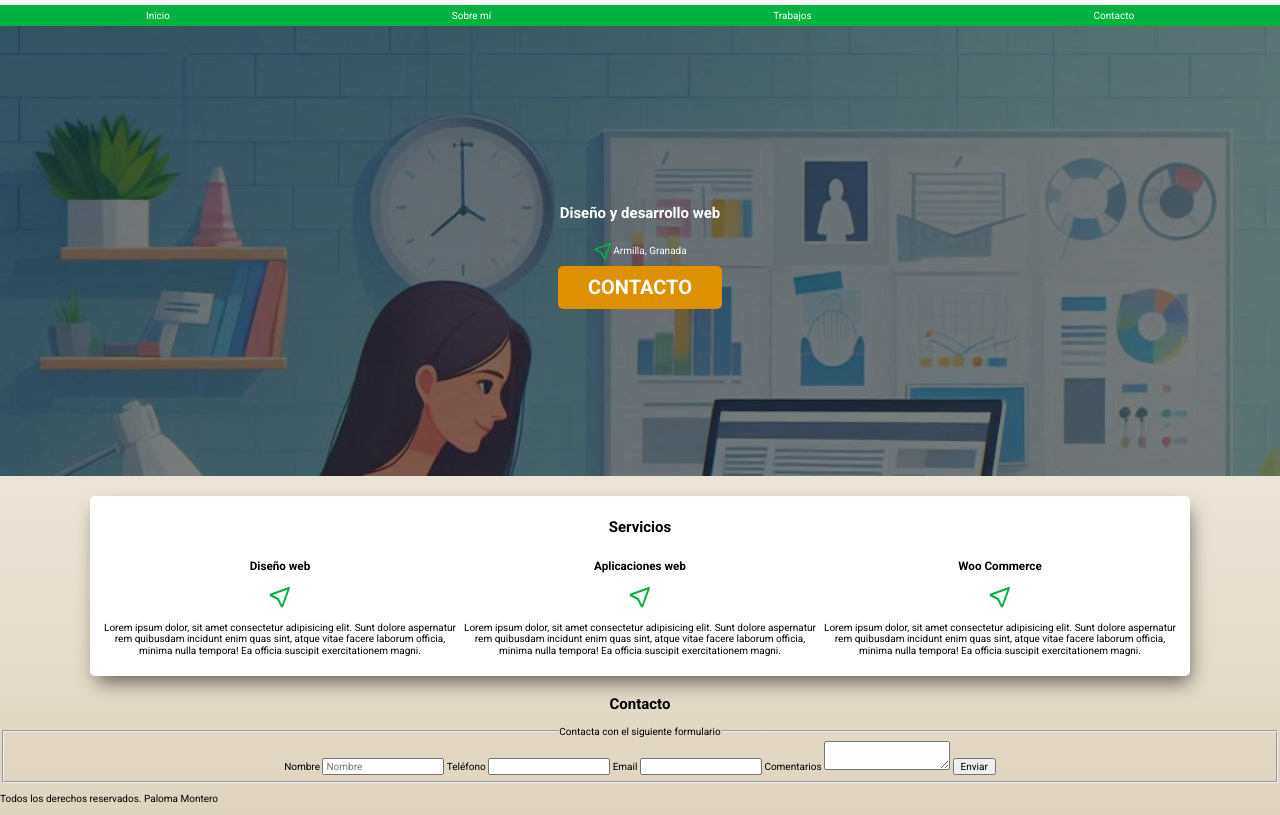
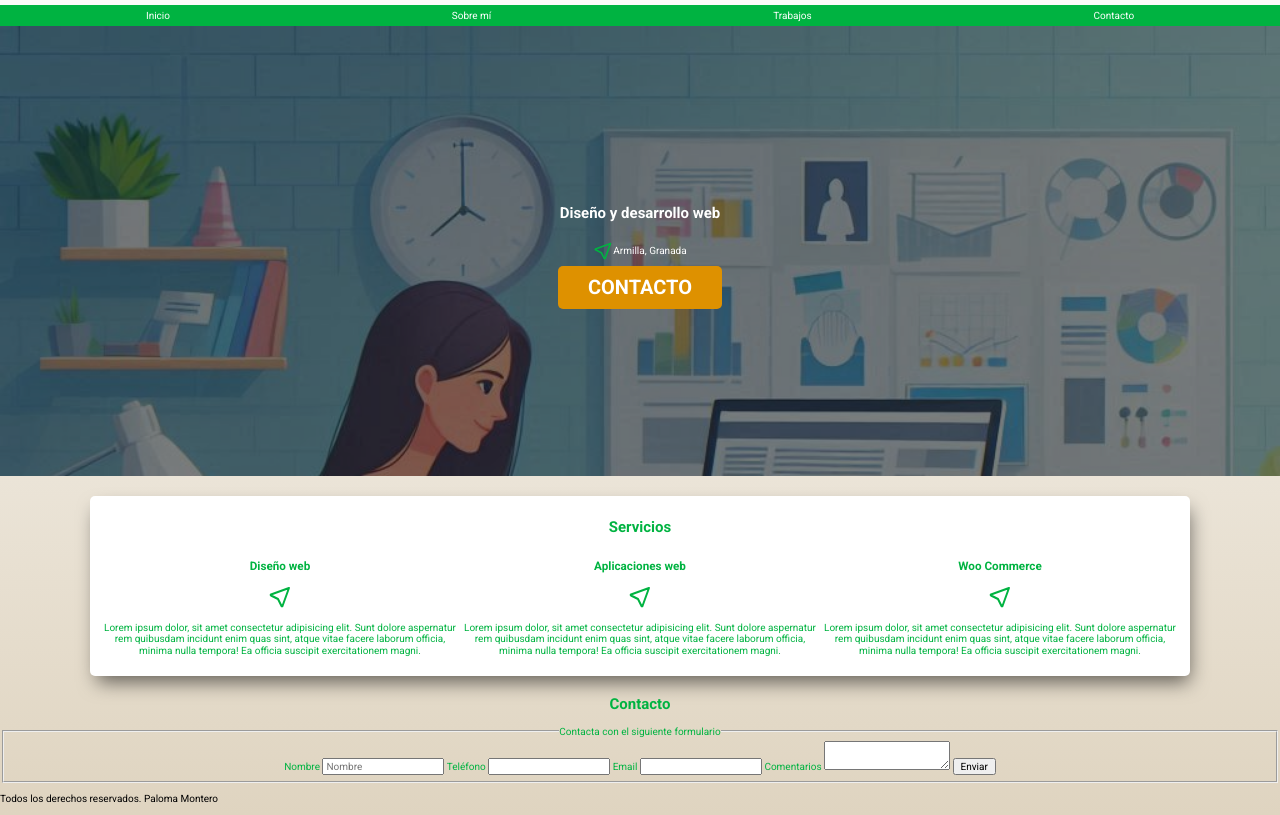
Before and after one commit to AntoniaPuertas/proyecto, a plain HTML site: page index.html in a window 1280 px wide. Shown: the part 95-910 px from the top of the page. Drawn offline with Linux system fonts and the light colour scheme.

Commit message:
color agregado

```diff
--- a/css/styles.css
+++ b/css/styles.css
@@ -124,6 +124,7 @@ header h1 span {
 
 section  {
     text-align: center;
+    color: #00B341;
 }
 
 .contenedor-servicios {
```
